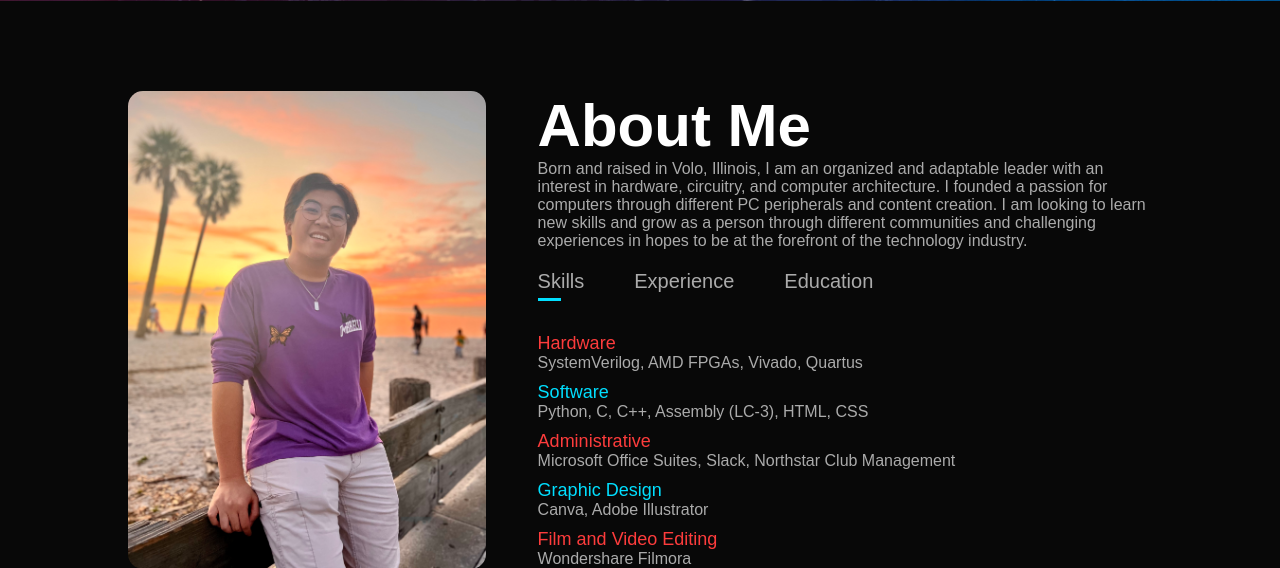
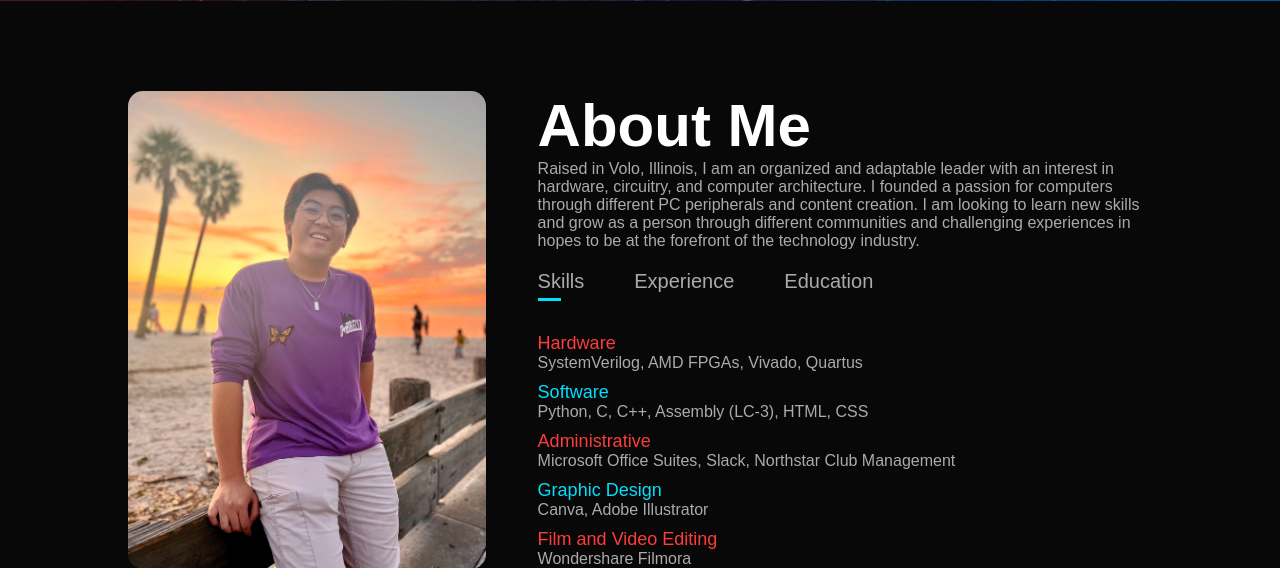
Before and after one commit to JCPandaz/Portfolio-Website, a Flask app: page / in a window 1280 px wide. Shown: the part 799-1367 px from the top of the page. Run offline with Flask 2, Linux system fonts and the light colour scheme.

Commit message:
Fixed Typos

```diff
--- a/templates/index.html
+++ b/templates/index.html
@@ -36,7 +36,7 @@
             </div>
             <div class="about-col-2">
                 <h1 class="sub-title">About Me</h1>
-                <p>Born and raised in Volo, Illinois, I am an organized and adaptable leader with an interest in hardware, circuitry, and computer architecture. I founded a passion for computers through different PC peripherals and content creation. I am looking to learn new skills and grow as a person through different communities and challenging experiences in hopes to be at the forefront of the technology industry. </p>
+                <p>Raised in Volo, Illinois, I am an organized and adaptable leader with an interest in hardware, circuitry, and computer architecture. I founded a passion for computers through different PC peripherals and content creation. I am looking to learn new skills and grow as a person through different communities and challenging experiences in hopes to be at the forefront of the technology industry. </p>
 
                 <div class="tab-titles">
                     <p class="tab-links active-link" onclick="opentab('skills')">Skills</p>
```
